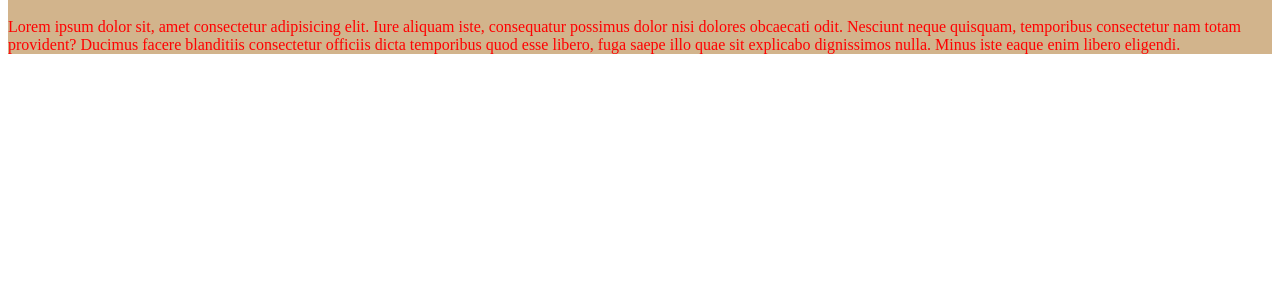
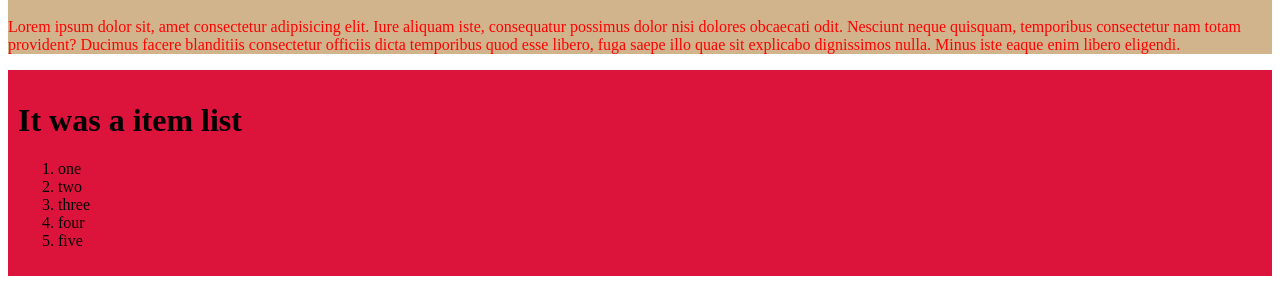
Before and after one commit to klintonkirtunia2/my-simple-repo, a plain HTML site: page index.html in a window 1280 px wide. Shown: the part 628-912 px from the top of the page. Before the commit the page ends 800 px from the top, so only its background shows below. Drawn offline with Linux system fonts and the light colour scheme.

Commit message:
Another div added

```diff
--- a/index.html
+++ b/index.html
@@ -41,6 +41,16 @@
 
 
      </div>
+     <div id="new">
+        <h1>It was a item list </h1>
+         <ol>
+            <li>one</li>
+            <li>two</li>
+            <li>three</li>
+            <li>four</li>
+            <li>five</li>
+         </ol>
+     </div>
 
 </body>
 </html>
--- a/stye/Style.css
+++ b/stye/Style.css
@@ -22,3 +22,8 @@
     color: red;
       background-color: tan;
   }
+  #new{
+    background-color: crimson;
+    padding: 10px;
+
+  }
```
